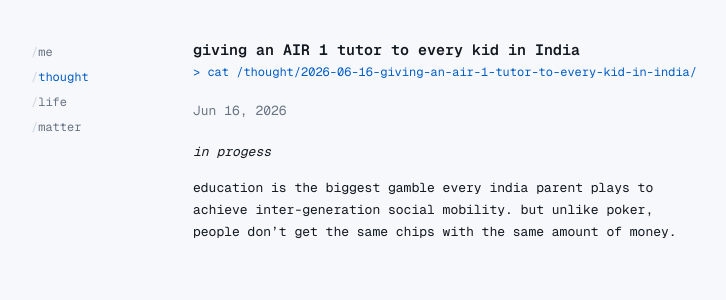
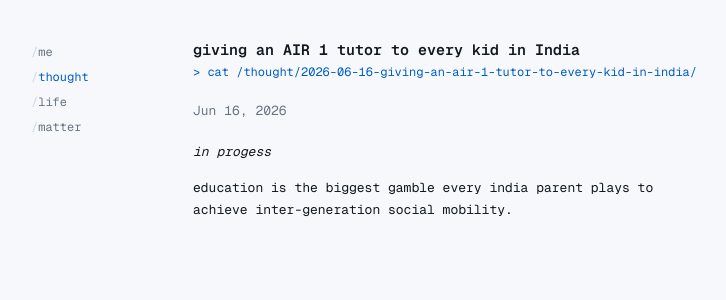
Before and after one commit to rishiraj811/rishi.my, a Jekyll site: the page built from _thought/2026-06-16-giving-an-air-1-tutor-to-every-kid-in-india.md, in a window 1280 px wide. Shown: the top 300 px of the page, without its empty margins (159-885 px from the left). Built offline with Jekyll 4.4.1, drawn with Linux system fonts in a browser that asks for light colours.

Commit message:
Update _thought/2026-06-16-giving-an-air-1-tutor-to-every-kid-in-india.md (via Pages CMS)

```diff
--- a/_thought/2026-06-16-giving-an-air-1-tutor-to-every-kid-in-india.md
+++ b/_thought/2026-06-16-giving-an-air-1-tutor-to-every-kid-in-india.md
@@ -4,4 +4,4 @@ date: 2026-06-16
 ---
 *in progess*
 
-education is the biggest gamble every india parent plays to achieve inter-generation social mobility. but unlike poker, people don't get the same chips with the same amount of money.
+education is the biggest gamble every india parent plays to achieve inter-generation social mobility.
```
